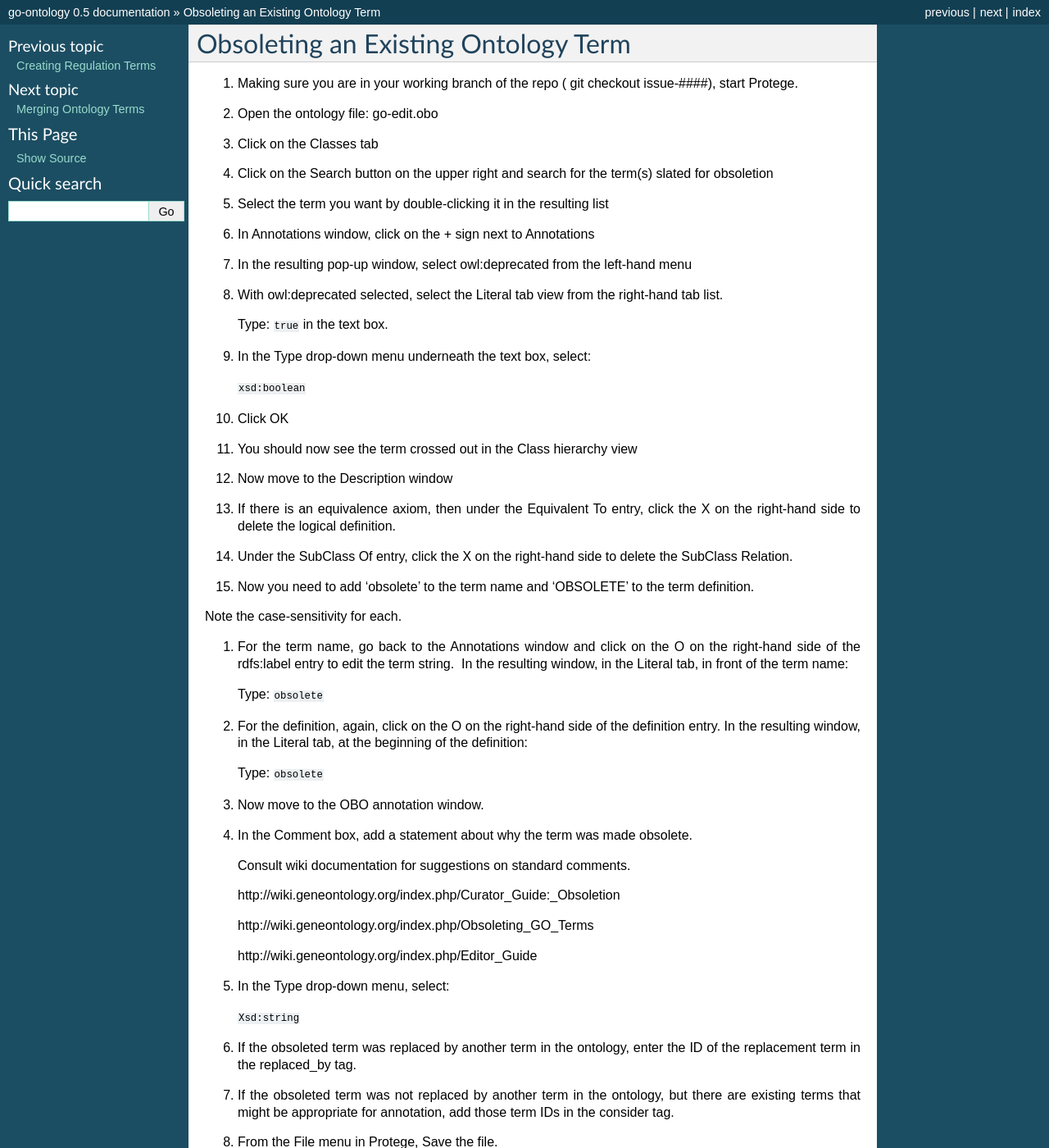
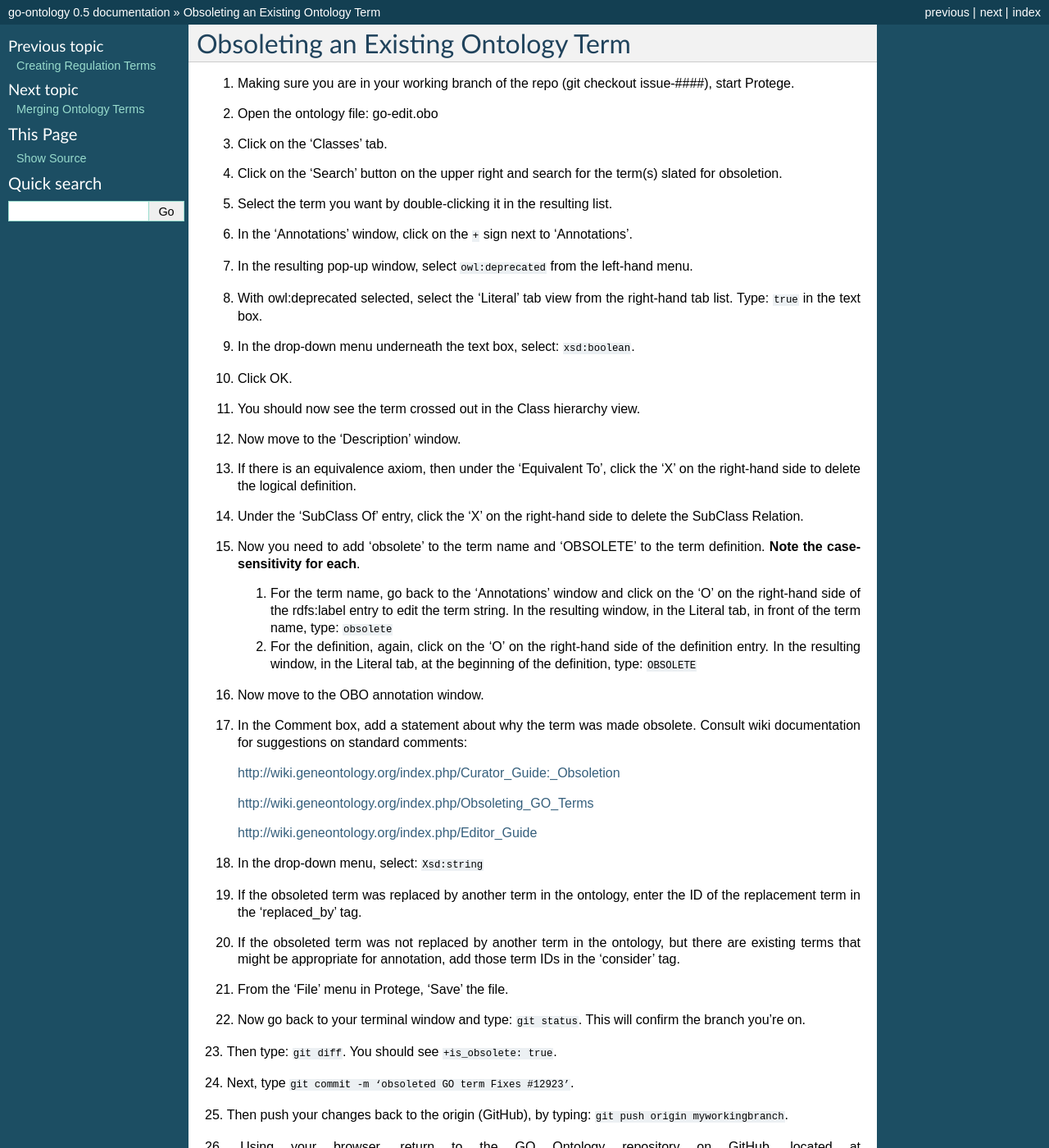
Before and after one commit to geneontology/go-ontology, a Sphinx documentation site: the page built from docs/ObsoleteTerm.md, in a window 1280 px wide and 1400 px high. Shown: the whole window at 82% size. Built offline with Sphinx 7.4.7, drawn with Linux system fonts in a browser that asks for light colours; some of the changed text lies outside the part shown.

Commit message:
update
update

````diff
--- a/docs/ObsoleteTerm.md
+++ b/docs/ObsoleteTerm.md
@@ -1,111 +1,83 @@
-### Obsoleting an Existing Ontology Term
+# Obsoleting an Existing Ontology Term
 
-1.  Making sure you are in your working branch of the repo ( git checkout issue-####), start Protege.
+1. Making sure you are in your working branch of the repo (git checkout issue-####), start Protege.
 
-2.	Open the ontology file: go-edit.obo
+2. Open the ontology file: go-edit.obo
 
-3.	Click on the Classes tab
+3. Click on the 'Classes' tab.
 
-4.	Click on the Search button on the upper right and search for the term(s) slated for obsoletion
+4. Click on the 'Search' button on the upper right and search for the term(s) slated for obsoletion.
 
-5.	Select the term you want by double-clicking it in the resulting list
+5. Select the term you want by double-clicking it in the resulting list.
 
-6.	In Annotations window, click on the + sign next to Annotations
+6. In the 'Annotations' window, click on the ```+``` sign next to 'Annotations'.
 
-7.	In the resulting pop-up window, select owl:deprecated from the left-hand menu
+7. In the resulting pop-up window, select ```owl:deprecated``` from the left-hand menu.
 
-8.	With owl:deprecated selected, select the Literal tab view from the right-hand tab list.
+8. With owl:deprecated selected, select the 'Literal' tab view from the right-hand tab list. Type: ```true``` in the text box.
 
-     Type: ```true``` in the text box.
+9. In the drop-down menu underneath the text box, select: ```xsd:boolean```.
 
-9.  In the Type drop-down menu underneath the text box, select:
+10. Click OK.
 
-     ```xsd:boolean```
+11. You should now see the term crossed out in the Class hierarchy view.
 
-10.  Click OK
+12. Now move to the 'Description' window.
 
-11.  You should now see the term crossed out in the Class hierarchy view
+13. If there is an equivalence axiom, then under the 'Equivalent To', click the 'X' on the right-hand side to delete the logical definition.
 
-12.  Now move to the Description window
+14. Under the 'SubClass Of' entry, click the 'X' on the right-hand side to delete the SubClass Relation.
 
-13.  If there is an equivalence axiom, then under the Equivalent To entry, click the X on the right-hand side to delete the logical definition.
+15. Now you need to add ‘obsolete’ to the term name and ‘OBSOLETE’ to the term definition. __Note the case-sensitivity for each__.
 
-14.  Under the SubClass Of entry, click the X on the right-hand side to delete the SubClass Relation.
+    1. For the term name, go back to the 'Annotations' window and click on the 'O' on the right-hand side of the rdfs:label entry to edit the term string. In the resulting window, in the Literal tab, in front of the term name, type: ```obsolete```
 
-15.  Now you need to add ‘obsolete’ to the term name and ‘OBSOLETE’ to the term definition.
+    2. For the definition, again, click on the 'O' on the right-hand side of the definition entry. In the resulting window, in the Literal tab, at the beginning of the definition, type: ```OBSOLETE```
 
-      Note the case-sensitivity for each.
+16. Now move to the OBO annotation window.
 
-16. For the term name, go back to the Annotations window and click on the O on the right-hand side of the rdfs:label entry to edit the term string.  In the resulting window, in the Literal tab, in front of the term name:
+17. In the Comment box, add a statement about why the term was made obsolete. Consult wiki documentation for suggestions on standard comments:
 
-      Type: ```obsolete```
+      [http://wiki.geneontology.org/index.php/Curator_Guide:_Obsoletion](http://wiki.geneontology.org/index.php/Curator_Guide:_Obsoletion)
 
-17.  For the definition, again, click on the O on the right-hand side of the definition entry. In the resulting window, in the Literal tab, at the beginning of the definition:
+      [http://wiki.geneontology.org/index.php/Obsoleting_GO_Terms](http://wiki.geneontology.org/index.php/Obsoleting_GO_Terms)
 
-      Type: ```obsolete```
+      [http://wiki.geneontology.org/index.php/Editor_Guide](http://wiki.geneontology.org/index.php/Editor_Guide)
 
-18.  Now move to the OBO annotation window.
+18. In the drop-down menu, select: ```Xsd:string```
 
-19.  In the Comment box, add a statement about why the term was made obsolete.
+19. If the obsoleted term was replaced by another term in the ontology, enter the ID of the replacement term in the 'replaced_by' tag.
 
-      Consult wiki documentation for suggestions on standard comments.
+20. If the obsoleted term was not replaced by another term in the ontology, but there are existing terms that might be appropriate for annotation, add those term IDs in the 'consider' tag.
 
-      http://wiki.geneontology.org/index.php/Curator_Guide:_Obsoletion
+21. From the 'File' menu in Protege, 'Save' the file.
 
-      http://wiki.geneontology.org/index.php/Obsoleting_GO_Terms
+22. Now go back to your terminal window and type: ```git status```. This will confirm the branch you’re on.
 
-      http://wiki.geneontology.org/index.php/Editor_Guide
+23. Then type: ```git diff```. You should see ```+is_obsolete: true```.
 
-20.  In the Type drop-down menu, select:
+24. Next, type ```git commit -m ‘obsoleted GO term Fixes #12923’```.
 
-      ```Xsd:string```
+25. Then push your changes back to the origin (GitHub), by typing: ```git push origin myworkingbranch```.
 
-21.  If the obsoleted term was replaced by another term in the ontology, enter the ID of the replacement term in the replaced_by tag.
+26. Using your browser, return to the GO Ontology repository on GitHub, located at [https://github.com/geneontology/go-ontology](https://github.com/geneontology/go-ontology).
 
-22.  If the obsoleted term was not replaced by another term in the ontology, but there are existing terms that might be appropriate for annotation, add those term IDs in the consider tag.
+27. Navigate to the tab labeled as 'Code' (```geneontology/go-ontology/code```). You will see your commit listed at the top of the page in a light yellow box. If you don’t see it, click on the 'Branches' link to reveale it in the list, and click on it.
 
-23. From the File menu in Protege, Save the file.
+    1. The diff for your file is at the bottom of the page. Examine it as a sanity check.
 
-24. Now go back to your terminal window.
+    2. Click on the green box to generate a pull request.
 
-      Type: ```git status```
+28. You may now add comments and ask a colleague to review your pull request.
 
-      This will confirm what branch you’re on.
+29. If you want to have the ticket reviewed before closing it, you can select a reviewer for the ticket before you make the pull request by clicking on the 'Reviewers' list and entering a GitHub identifier (e.g. @superuser1). The reviewer will not be notified until the pull request is made. The reviewer’s comments will show up in the pull request the same way they do in issues when we work on tickets.
 
-25.  Then:
+30. Wait for the Travis checks to complete (this can take a few minutes).
 
-      Type: ```git diff```
+31. If all is fine with the Travis checks, then merge the pull request, and confirm the merge which will close the ticket if you have used the word 'fixes' in your pull request. You can now safely delete your branch using the button on the right of the successful merge message.
 
-      You should see ```+is_obsolete: true```
+32. Back in your terminal, if appropriate, you may now delete the working branch. Do this by returning to master, then:
 
-26.  Next:
+    1. Type: ```git checkout master```
 
-      Type: ```git commit -m ‘obsoleted GO term Fixes #12923’```
-
-27.  Then push your changes back to the origin (github):
-
-      Type: ```git push origin myworkingbranch```
-
-28.  Using your browser, return to the GO Ontology repository on GitHub, located at [https://github.com/geneontology/go-ontology](https://github.com/geneontology/go-ontology).
-
-29. Navigate to the tab labeled as 'Code' (```geneontology/go-ontology/code```). You will see your commit listed at the top of the page in a light yellow box. If you don’t see it, click on the 'Branches' link to reveale it in the list, and click on it.
-
-     1. The diff for your file is at the bottom of the page. Examine it as a sanity check.
-
-     2. Click on the green box to generate a pull request.
-
-30. You may now add comments and request a review from another colleague in the project by clicking on the 'Reviewers' list and entering a github ID.
-
-31. If you want to have the ticket reviewed before closing it, you can select a reviewer for the ticket before you make the pull request. The reviewer will not be notified until the pull request is made. The reviewer’s comments will show up in the pull request the same way they do in issues when we work on tickets.
-
-32. Wait for the Travis checks to complete (this can take a few minutes).
-
-33. If all is fine with the Travis checks, then merge the pull request, and confirm the merge which will close the ticket if you have used the word 'fixes' in your pull request. You can now safely delete your branch using the button on the right of the successful merge message.
-
-34. Back in your terminal, if appropriate, you may now delete the working branch. Do this by returning to master, then:
-
-     type: ```git checkout master```
-
-     type: ```git branch -d workingbranchname```
-
-     Example: ```git branch -d issue-13390```
+    2. Type: ```git branch -d workingbranchname```. Example: ```git branch -d issue-13390```
````
